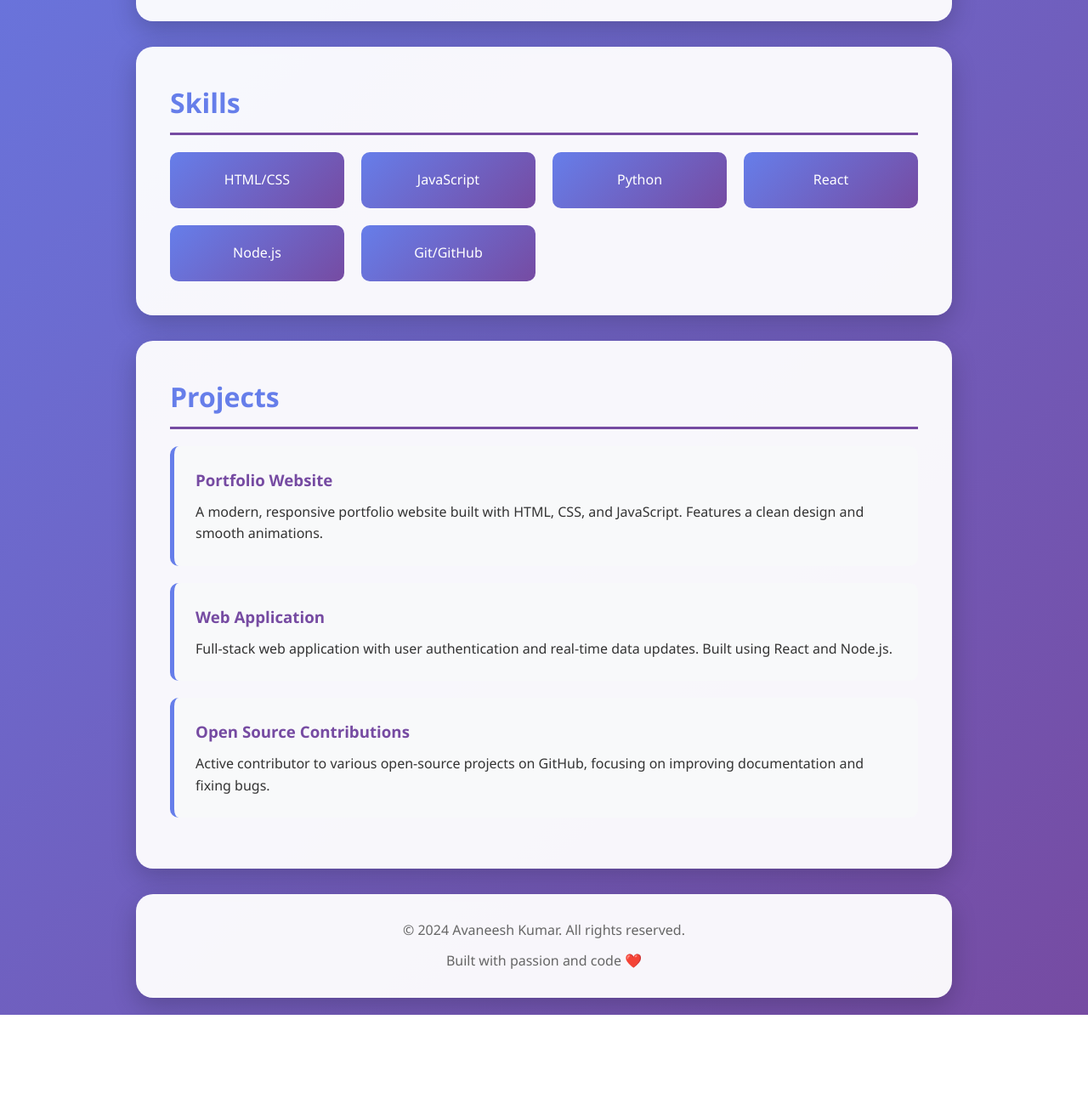
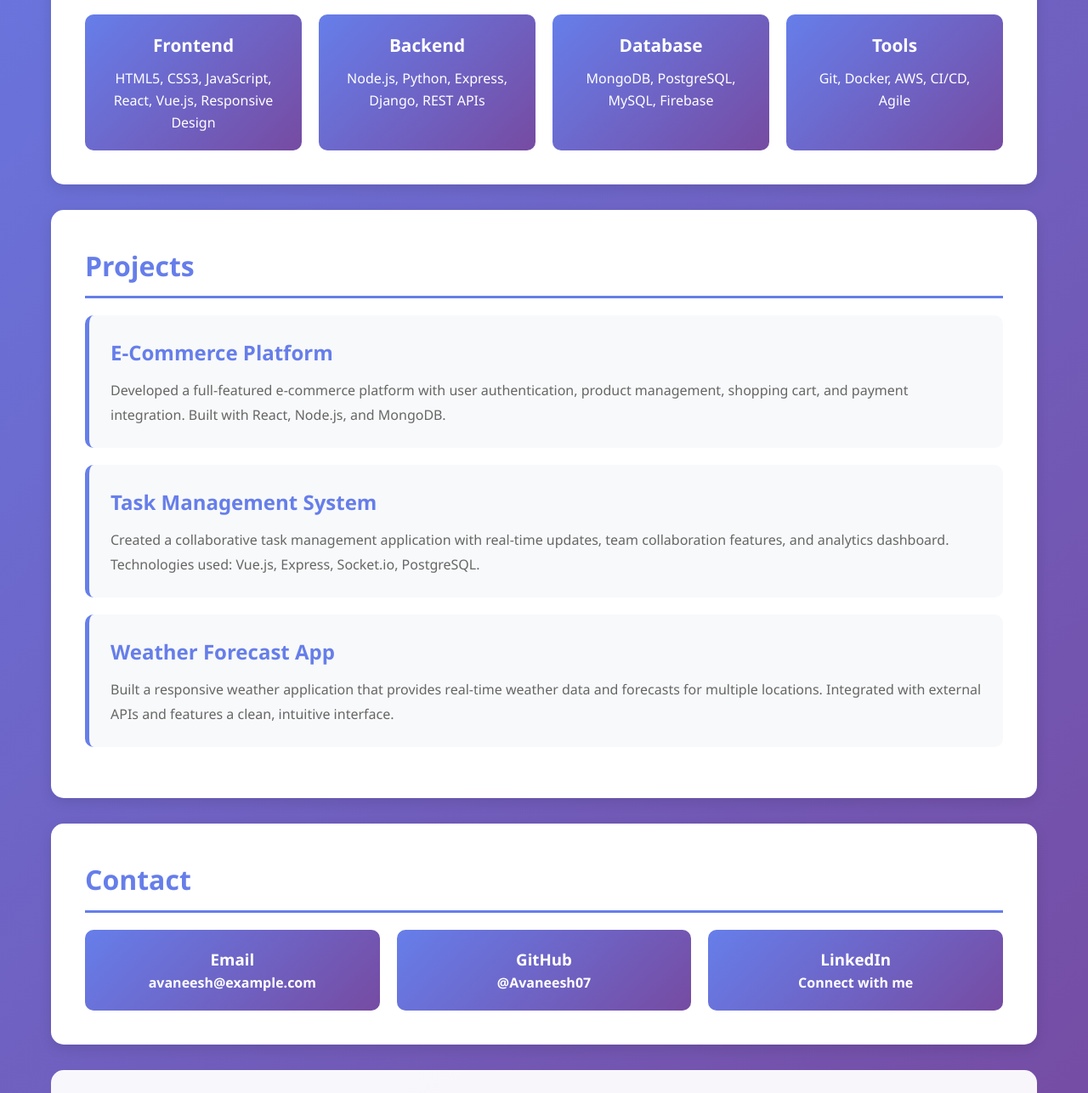
Before and after one commit to Avaneesh07/avaneesh07.github.io, a plain HTML site: page index.html in a window 1280 px wide. Shown: the part 668-1954 px from the top of the page at 85% size. Before the commit the page ends 1862 px from the top, so only its background shows below. Drawn offline with Linux system fonts and the light colour scheme.

Commit message:
Restore portfolio website
Updated styles and content in index.html for improved layout and design.

```diff
--- a/index.html
+++ b/index.html
@@ -20,7 +20,7 @@
         }
 
         .container {
-            max-width: 1000px;
+            max-width: 1200px;
             margin: 0 auto;
             padding: 20px;
         }
@@ -29,128 +29,162 @@
             text-align: center;
             padding: 60px 20px;
             background: rgba(255, 255, 255, 0.95);
-            border-radius: 20px;
+            border-radius: 15px;
             margin-bottom: 30px;
-            box-shadow: 0 10px 30px rgba(0, 0, 0, 0.2);
+            box-shadow: 0 10px 30px rgba(0,0,0,0.2);
         }
 
-        h1 {
+        header h1 {
             font-size: 3em;
+            color: #667eea;
             margin-bottom: 10px;
-            background: linear-gradient(135deg, #667eea 0%, #764ba2 100%);
-            -webkit-background-clip: text;
-            -webkit-text-fill-color: transparent;
-            background-clip: text;
+            animation: fadeInDown 1s ease-in-out;
         }
 
-        .subtitle {
+        header p {
             font-size: 1.3em;
             color: #666;
-            margin-bottom: 20px;
+            animation: fadeInUp 1s ease-in-out;
         }
 
-        .social-links {
-            display: flex;
-            justify-content: center;
+        @keyframes fadeInDown {
+            from {
+                opacity: 0;
+                transform: translateY(-30px);
+            }
+            to {
+                opacity: 1;
+                transform: translateY(0);
+            }
+        }
+
+        @keyframes fadeInUp {
+            from {
+                opacity: 0;
+                transform: translateY(30px);
+            }
+            to {
+                opacity: 1;
+                transform: translateY(0);
+            }
+        }
+
+        .section {
+            background: white;
+            padding: 40px;
+            margin-bottom: 30px;
+            border-radius: 15px;
+            box-shadow: 0 5px 15px rgba(0,0,0,0.1);
+            transition: transform 0.3s ease, box-shadow 0.3s ease;
+        }
+
+        .section:hover {
+            transform: translateY(-5px);
+            box-shadow: 0 10px 25px rgba(0,0,0,0.2);
+        }
+
+        .section h2 {
+            color: #667eea;
+            margin-bottom: 20px;
+            font-size: 2em;
+            border-bottom: 3px solid #667eea;
+            padding-bottom: 10px;
+        }
+
+        .skills-grid {
+            display: grid;
+            grid-template-columns: repeat(auto-fit, minmax(250px, 1fr));
             gap: 20px;
             margin-top: 20px;
         }
 
-        .social-links a {
-            display: inline-block;
-            padding: 10px 25px;
+        .skill-card {
             background: linear-gradient(135deg, #667eea 0%, #764ba2 100%);
+            padding: 20px;
+            border-radius: 10px;
             color: white;
-            text-decoration: none;
-            border-radius: 25px;
-            transition: transform 0.3s, box-shadow 0.3s;
+            text-align: center;
+            transition: transform 0.3s ease;
         }
 
-        .social-links a:hover {
-            transform: translateY(-3px);
-            box-shadow: 0 5px 15px rgba(0, 0, 0, 0.3);
-        }
-
-        section {
-            background: rgba(255, 255, 255, 0.95);
-            padding: 40px;
-            margin-bottom: 30px;
-            border-radius: 20px;
-            box-shadow: 0 10px 30px rgba(0, 0, 0, 0.2);
-        }
-
-        h2 {
-            color: #667eea;
-            margin-bottom: 20px;
-            font-size: 2em;
-            border-bottom: 3px solid #764ba2;
-            padding-bottom: 10px;
-        }
-
-        .about-content {
-            font-size: 1.1em;
-            line-height: 1.8;
-        }
-
-        .skills-grid {
-            display: grid;
-            grid-template-columns: repeat(auto-fit, minmax(200px, 1fr));
-            gap: 20px;
-            margin-top: 20px;
-        }
-
-        .skill-item {
-            background: linear-gradient(135deg, #667eea 0%, #764ba2 100%);
-            color: white;
-            padding: 20px;
-            border-radius: 10px;
-            text-align: center;
-            transition: transform 0.3s;
-        }
-
-        .skill-item:hover {
+        .skill-card:hover {
             transform: scale(1.05);
         }
 
-        .project-card {
+        .skill-card h3 {
+            margin-bottom: 10px;
+            font-size: 1.3em;
+        }
+
+        .project {
             background: #f8f9fa;
             padding: 25px;
             margin-bottom: 20px;
             border-radius: 10px;
             border-left: 5px solid #667eea;
-            transition: transform 0.3s, box-shadow 0.3s;
+            transition: all 0.3s ease;
         }
 
-        .project-card:hover {
-            transform: translateX(10px);
-            box-shadow: 0 5px 15px rgba(0, 0, 0, 0.1);
+        .project:hover {
+            background: #e9ecef;
+            border-left-width: 8px;
         }
 
-        .project-card h3 {
-            color: #764ba2;
+        .project h3 {
+            color: #667eea;
             margin-bottom: 10px;
+            font-size: 1.5em;
+        }
+
+        .project p {
+            color: #666;
+            line-height: 1.8;
+        }
+
+        .contact-info {
+            display: flex;
+            flex-wrap: wrap;
+            gap: 20px;
+            margin-top: 20px;
+        }
+
+        .contact-item {
+            flex: 1;
+            min-width: 250px;
+            background: linear-gradient(135deg, #667eea 0%, #764ba2 100%);
+            padding: 20px;
+            border-radius: 10px;
+            color: white;
+            text-align: center;
+        }
+
+        .contact-item a {
+            color: white;
+            text-decoration: none;
+            font-weight: bold;
+            transition: opacity 0.3s ease;
+        }
+
+        .contact-item a:hover {
+            opacity: 0.8;
         }
 
         footer {
             text-align: center;
             padding: 30px;
             background: rgba(255, 255, 255, 0.95);
-            border-radius: 20px;
+            border-radius: 15px;
+            margin-top: 30px;
             color: #666;
-            box-shadow: 0 10px 30px rgba(0, 0, 0, 0.2);
         }
 
         @media (max-width: 768px) {
-            h1 {
+            header h1 {
                 font-size: 2em;
             }
 
-            .social-links {
-                flex-direction: column;
-            }
-
-            section {
-                padding: 20px;
+            .skills-grid {
+                grid-template-columns: 1fr;
             }
         }
     </style>
@@ -159,53 +193,76 @@
     <div class="container">
         <header>
             <h1>Avaneesh Kumar</h1>
-            <p class="subtitle">Software Developer | Problem Solver | Tech Enthusiast</p>
-            <div class="social-links">
-                <a href="https://github.com/Avaneesh07" target="_blank">GitHub</a>
-                <a href="https://linkedin.com" target="_blank">LinkedIn</a>
-                <a href="mailto:avaneesh@example.com">Email</a>
-            </div>
+            <p>Full Stack Developer | Problem Solver | Tech Enthusiast</p>
         </header>
 
-        <section>
+        <div class="section">
             <h2>About Me</h2>
-            <div class="about-content">
-                <p>Hello! I'm Avaneesh, a passionate software developer with a love for creating elegant solutions to complex problems. I specialize in web development and enjoy working with modern technologies to build user-friendly applications.</p>
-                <p style="margin-top: 15px;">When I'm not coding, you can find me exploring new technologies, contributing to open-source projects, or learning about the latest trends in software development.</p>
-            </div>
-        </section>
+            <p>Welcome to my portfolio! I'm a passionate full-stack developer with expertise in building modern web applications. I love turning ideas into reality through clean, efficient code and innovative solutions. With a strong foundation in both frontend and backend technologies, I strive to create seamless user experiences.</p>
+        </div>
 
-        <section>
+        <div class="section">
             <h2>Skills</h2>
             <div class="skills-grid">
-                <div class="skill-item">HTML/CSS</div>
-                <div class="skill-item">JavaScript</div>
-                <div class="skill-item">Python</div>
-                <div class="skill-item">React</div>
-                <div class="skill-item">Node.js</div>
-                <div class="skill-item">Git/GitHub</div>
+                <div class="skill-card">
+                    <h3>Frontend</h3>
+                    <p>HTML5, CSS3, JavaScript, React, Vue.js, Responsive Design</p>
+                </div>
+                <div class="skill-card">
+                    <h3>Backend</h3>
+                    <p>Node.js, Python, Express, Django, REST APIs</p>
+                </div>
+                <div class="skill-card">
+                    <h3>Database</h3>
+                    <p>MongoDB, PostgreSQL, MySQL, Firebase</p>
+                </div>
+                <div class="skill-card">
+                    <h3>Tools</h3>
+                    <p>Git, Docker, AWS, CI/CD, Agile</p>
+                </div>
             </div>
-        </section>
+        </div>
 
-        <section>
+        <div class="section">
             <h2>Projects</h2>
-            <div class="project-card">
-                <h3>Portfolio Website</h3>
-                <p>A modern, responsive portfolio website built with HTML, CSS, and JavaScript. Features a clean design and smooth animations.</p>
+
+            <div class="project">
+                <h3>E-Commerce Platform</h3>
+                <p>Developed a full-featured e-commerce platform with user authentication, product management, shopping cart, and payment integration. Built with React, Node.js, and MongoDB.</p>
             </div>
-            <div class="project-card">
-                <h3>Web Application</h3>
-                <p>Full-stack web application with user authentication and real-time data updates. Built using React and Node.js.</p>
+
+            <div class="project">
+                <h3>Task Management System</h3>
+                <p>Created a collaborative task management application with real-time updates, team collaboration features, and analytics dashboard. Technologies used: Vue.js, Express, Socket.io, PostgreSQL.</p>
             </div>
-            <div class="project-card">
-                <h3>Open Source Contributions</h3>
-                <p>Active contributor to various open-source projects on GitHub, focusing on improving documentation and fixing bugs.</p>
+
+            <div class="project">
+                <h3>Weather Forecast App</h3>
+                <p>Built a responsive weather application that provides real-time weather data and forecasts for multiple locations. Integrated with external APIs and features a clean, intuitive interface.</p>
             </div>
-        </section>
+        </div>
+
+        <div class="section">
+            <h2>Contact</h2>
+            <div class="contact-info">
+                <div class="contact-item">
+                    <h3>Email</h3>
+                    <a href="mailto:avaneesh@example.com">avaneesh@example.com</a>
+                </div>
+                <div class="contact-item">
+                    <h3>GitHub</h3>
+                    <a href="https://github.com/Avaneesh07" target="_blank">@Avaneesh07</a>
+                </div>
+                <div class="contact-item">
+                    <h3>LinkedIn</h3>
+                    <a href="#">Connect with me</a>
+                </div>
+            </div>
+        </div>
 
         <footer>
-            <p>&copy; 2024 Avaneesh Kumar. All rights reserved.</p>
-            <p style="margin-top: 10px;">Built with passion and code ❤️</p>
+            <p>&copy; 2025 Avaneesh Kumar. All rights reserved.</p>
+            <p>Built with ❤️ and lots of coffee</p>
         </footer>
     </div>
 </body>
```
